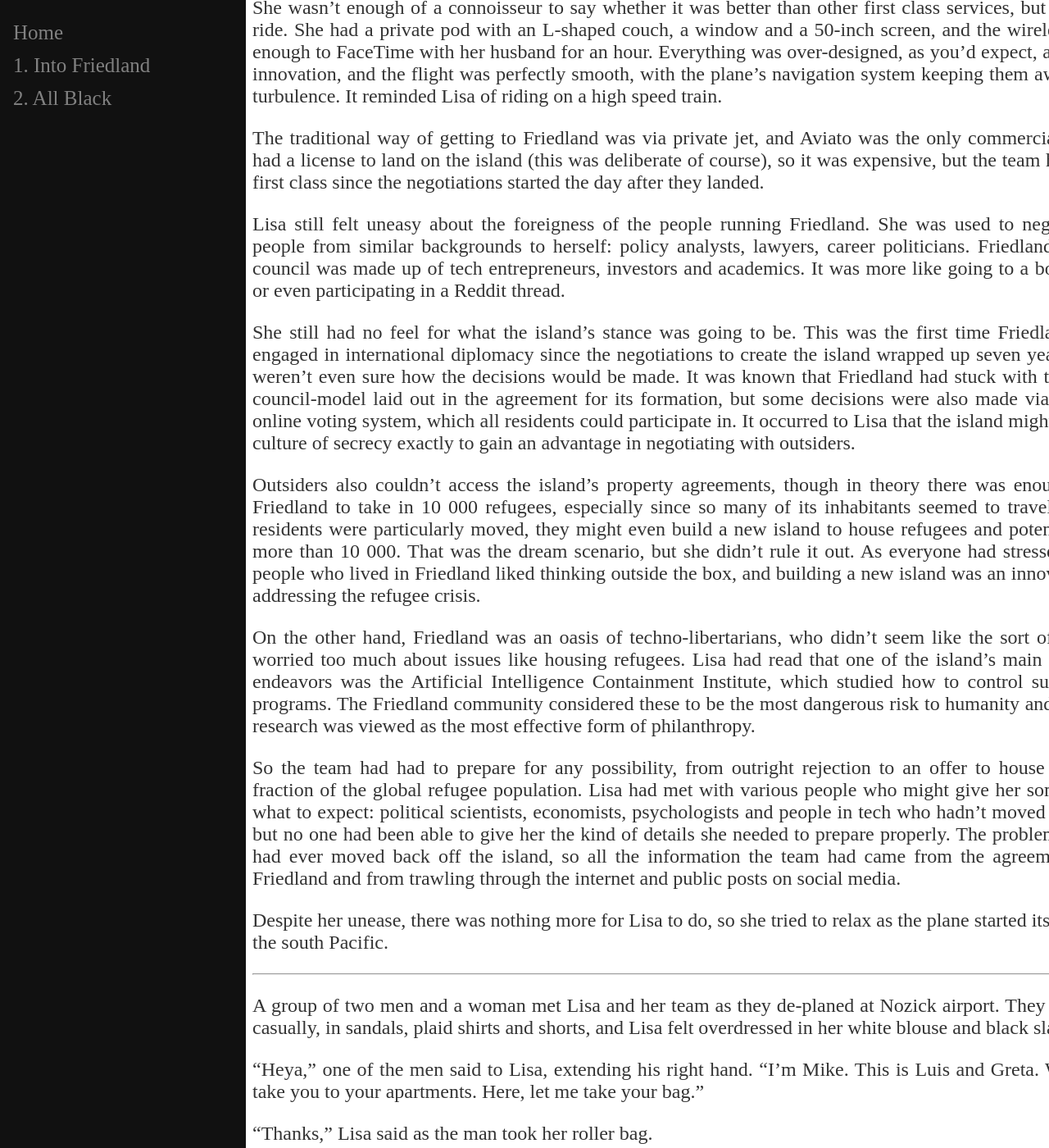
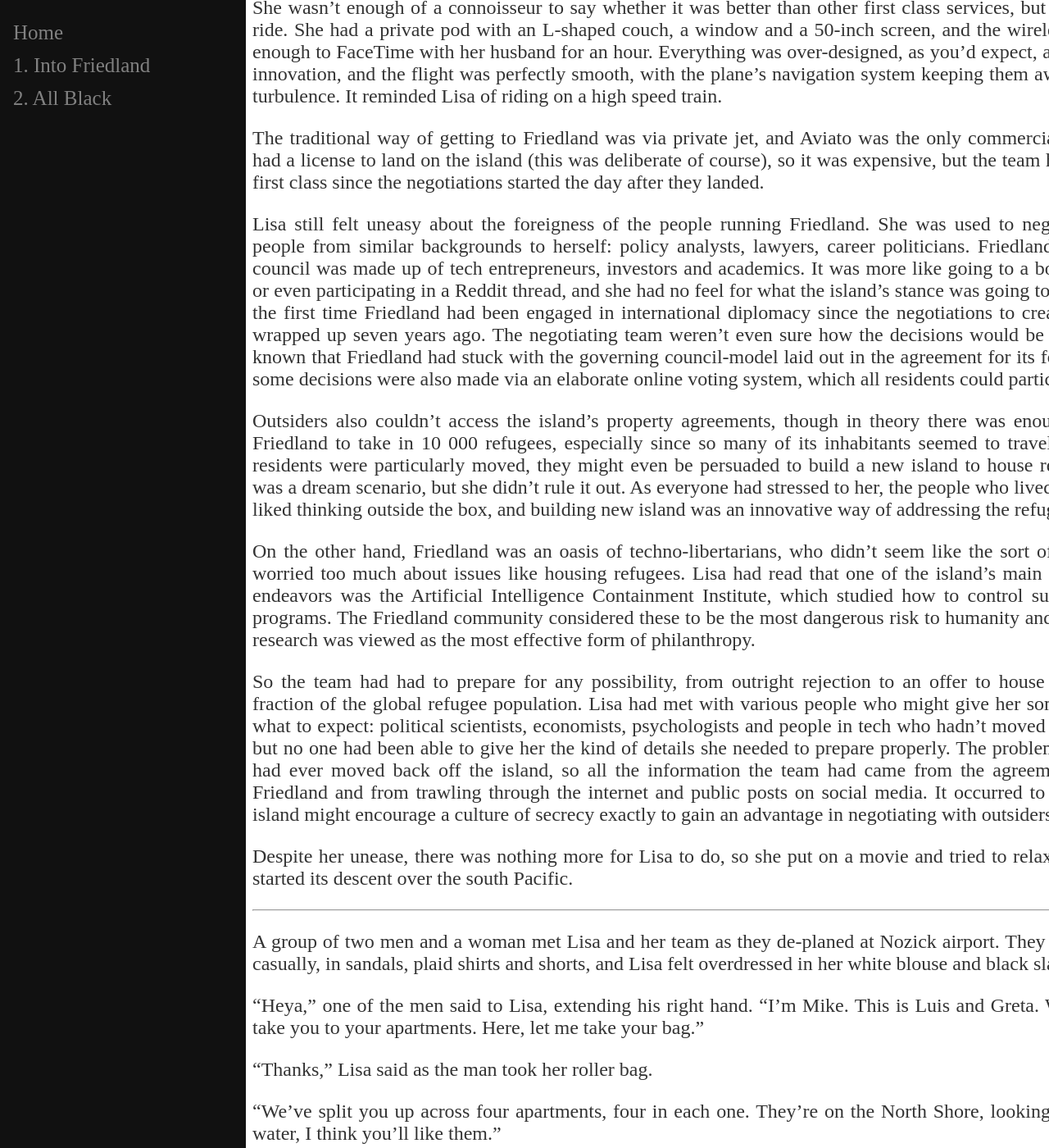
Before and after one commit to fylobc/fylobc.github.io, a Jekyll site: the page built from _parts/Part_0.md, in a window 1280 px wide and 1400 px high, scrolled down 1220 px. Shown: the whole window at 82% size. Built offline with Jekyll 4.4.1, drawn with Linux system fonts in a browser that asks for light colours.

Commit message:
Edited part 1

```diff
--- a/_parts/Part_0.md
+++ b/_parts/Part_0.md
@@ -33,17 +33,15 @@ She wasn’t enough of a connoisseur to say whether it was better than other fir
 
 The traditional way of getting to Friedland was via private jet, and Aviato was the only commercial airline that had a license to land on the island (this was deliberate of course), so it was expensive, but the team had been sent first class since the negotiations started the day after they landed.
 
-Lisa still felt uneasy about the foreigness of the people running Friedland. She was used to negotiating with people from similar backgrounds to herself: policy analysts, lawyers, career politicians. Friedland’s governing council was made up of tech entrepreneurs, investors and academics. It was more like going to a board meeting, or even participating in a Reddit thread.
+Lisa still felt uneasy about the foreigness of the people running Friedland. She was used to negotiating with people from similar backgrounds to herself: policy analysts, lawyers, career politicians. Friedland’s governing council was made up of tech entrepreneurs, investors and academics. It was more like going to a board meeting, or even participating in a Reddit thread, and she had no feel for what the island's stance was going to be. This was the first time Friedland had been engaged in international diplomacy since the negotiations to create the island wrapped up seven years ago. The negotiating team weren't even sure how the decisions would be made. It was known that Friedland had stuck with the governing council-model laid out in the agreement for its formation, but some decisions were also made via an elaborate online voting system, which all residents could participate in.
 
-She still had no feel for what the island's stance was going to be. This was the first time Friedland had been engaged in international diplomacy since the negotiations to create the island wrapped up seven years ago. They weren't even sure how the decisions would be made. It was known that Friedland had stuck with the governing council-model laid out in the agreement for its formation, but some decisions were also made via an elaborate online voting system, which all residents could participate in. It occurred to Lisa that the island might encourage a culture of secrecy exactly to gain an advantage in negotiating with outsiders.
-
-Outsiders also couldn’t access the island's property agreements, though in theory there was enough space for Friedland to take in 10 000 refugees, especially since so many of its inhabitants seemed to travel a lot. If the residents were particularly moved, they might even build a new island to house refugees and potentially take in more than 10 000. That was the dream scenario, but she didn’t rule it out. As everyone had stressed to her, the people who lived in Friedland liked thinking outside the box, and building a new island was an innovative way of addressing the refugee crisis.
+Outsiders also couldn’t access the island's property agreements, though in theory there was enough space for Friedland to take in 10 000 refugees, especially since so many of its inhabitants seemed to travel a lot. If the residents were particularly moved, they might even be persuaded to build a new island to house refugees. That was a dream scenario, but she didn’t rule it out. As everyone had stressed to her, the people who lived in Friedland liked thinking outside the box, and building new island was an innovative way of addressing the refugee crisis.
 
 On the other hand, Friedland was an oasis of techno-libertarians, who didn’t seem like the sort of people who worried too much about issues like housing refugees. Lisa had read that one of the island’s main philanthropic endeavors was the Artificial Intelligence Containment Institute, which studied how to control superintelligent programs. The Friedland community considered these to be the most dangerous risk to humanity and funding this research was viewed as the most effective form of philanthropy.
 
-So the team had had to prepare for any possibility, from outright rejection to an offer to house a substantial fraction of the global refugee population. Lisa had met with various people who might give her some insight on what to expect: political scientists, economists, psychologists and people in tech who hadn’t moved to the island, but no one had been able to give her the kind of details she needed to prepare properly. The problem was no one had ever moved back off the island, so all the information the team had came from the agreement founding Friedland and from trawling through the internet and public posts on social media.
+So the team had had to prepare for any possibility, from outright rejection to an offer to house a substantial fraction of the global refugee population. Lisa had met with various people who might give her some insight on what to expect: political scientists, economists, psychologists and people in tech who hadn’t moved to the island, but no one had been able to give her the kind of details she needed to prepare properly. The problem was no one had ever moved back off the island, so all the information the team had came from the agreement founding Friedland and from trawling through the internet and public posts on social media. It occurred to Lisa that the island might encourage a culture of secrecy exactly to gain an advantage in negotiating with outsiders.
 
-Despite her unease, there was nothing more for Lisa to do, so she tried to relax as the plane started its descent over the south Pacific.
+Despite her unease, there was nothing more for Lisa to do, so she put on a movie and tried to relax as the plane started its descent over the south Pacific.
 
 <hr>
 
```
